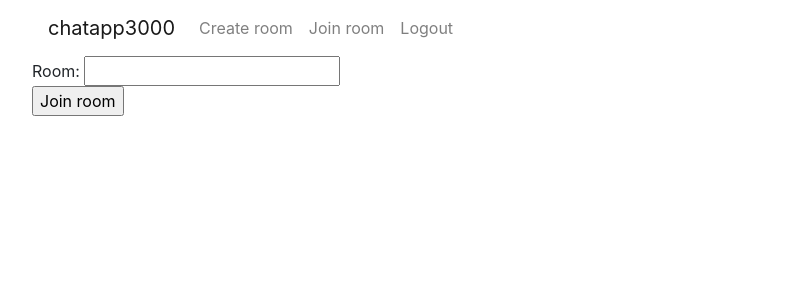
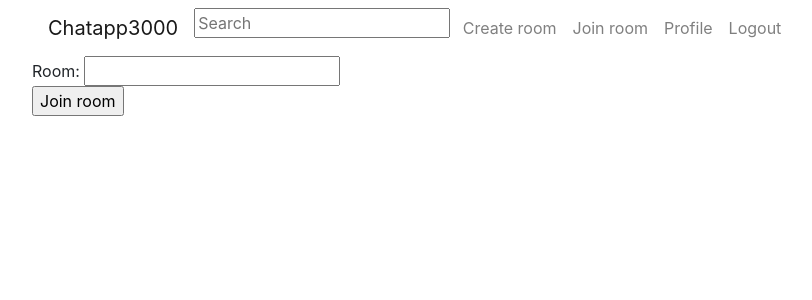
Before and after one commit to tfhuhtal/chatapp, a Flask app: page /join in a window 1280 px wide. Shown: the top 300 px of the page, without its empty margins (53-865 px from the left). Run offline with Flask 3, Linux system fonts and the light colour scheme; the visitor is signed in with stand-in values (Sample User, id 1); some libraries are stand-ins or nearby versions.

Commit message:
search bar and functions

```diff
--- a/routes.py
+++ b/routes.py
@@ -87,11 +87,12 @@ def view_room(room_id):
 
 @app.route("/send", methods=["POST"])
 def send():
-    users.check_csrf()
-    content = request.form["content"]
-    if users.send_message(content):
-        return redirect("/rooms/" + users.get_room_id() + "/")
-    return render_template("error.html", message="Failed to send a message!")
+    if request.method == "POST":
+        users.check_csrf()
+        content = request.form["content"]
+        if users.send_message(content):
+            return redirect("/rooms/" + users.get_room_id() + "/")
+        return render_template("error.html", message="Failed to send a message!")
 
 
 @app.route("/rooms/<room_id>/edit")
@@ -105,11 +106,12 @@ def edit_room_view(room_id):
 
 @app.route("/edit", methods=["POST"])
 def edit():
-    users.check_csrf()
-    room_name = request.form["room_name"]
-    if rooms.update_name(room_name):
-        return redirect("/rooms/" + users.get_room_id() + "/")
-    return render_template("error.html", message="Failed to update name")
+    if request.method == "POST":
+        users.check_csrf()
+        room_name = request.form["room_name"]
+        if rooms.update_name(room_name):
+            return redirect("/rooms/" + users.get_room_id() + "/")
+        return render_template("error.html", message="Failed to update name")
 
 
 @app.route("/remove", methods=["POST"])
@@ -121,3 +123,15 @@ def remove():
                 return render_template("error.html", message="You have no rights to remove user")
         if rooms.remove_user(user_name):
             return redirect("/rooms/" + users.get_room_id() + "/")
+
+
+@app.route("/search", methods=["POST"])
+def search():
+    if request.method == "POST":
+        word = request.form["search"]
+        if word != "":
+            results = rooms.get_results(word)
+            if len(results) == 0:
+                return render_template("error.html", message="No results found")
+            return render_template("/results.html", results=results)
+        return render_template("error.html", message="No search word given")
--- a/templates/layout.html
+++ b/templates/layout.html
@@ -3,8 +3,16 @@
 <link rel="stylesheet" href="https://stackpath.bootstrapcdn.com/bootstrap/4.5.0/css/bootstrap.min.css">
 <div class="container">
     <nav class="navbar navbar-expand-sm navbar-light">
-        <a class="navbar-brand" href="/">chatapp3000</a>
+        <a class="navbar-brand" href="/">Chatapp3000</a>
         <ul class="navbar-nav">
+            <li class="nav-item">
+            {% if session.user_id %}
+                <form action="/search" method="post">
+                    <input type="text" name="search" placeholder="Search">
+                    <input type="submit" style="height: 0px; width: 0px; border: none; padding: 0px;" hidefocus="true" />
+                </form>
+            {% endif %}
+            </li>
             <li class="nav-item">
                 <a class="nav-link" href="/create">Create room</a>
             </li>
@@ -12,6 +20,9 @@
                 <a class="nav-link" href="/join">Join room</a>
             </li>
             {% if session.user_id %}
+            <li class="nav-item">
+                <a class="nav-link" href="/profile">Profile</a>
+            </li>
             <li class="nav-item">
                 <a class="nav-link" href="/logout">Logout</a>
             </li>
```
Also changed, not shown: rooms.py (+7 -0 lines), templates/results.html (added, +10 -0 lines).
